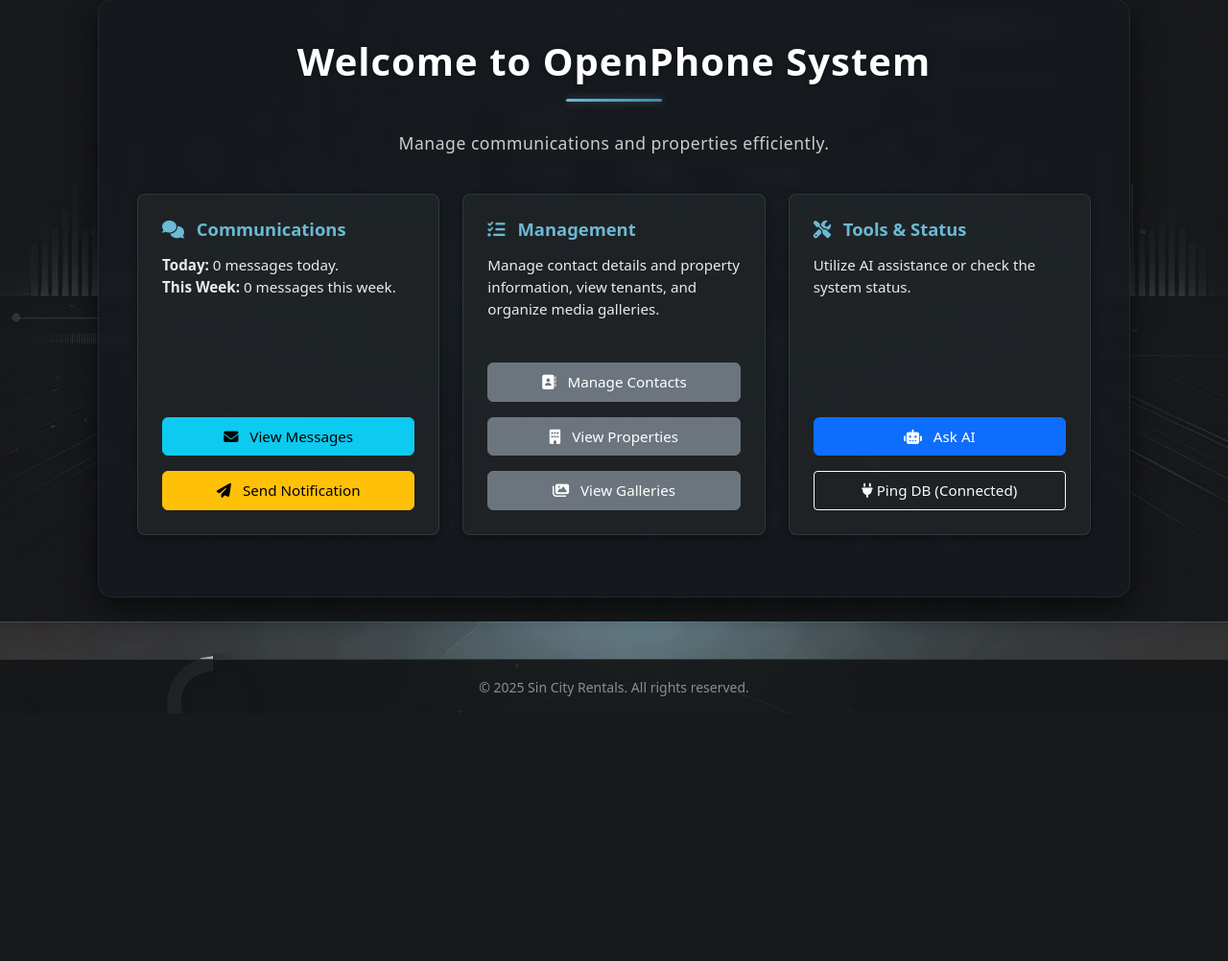
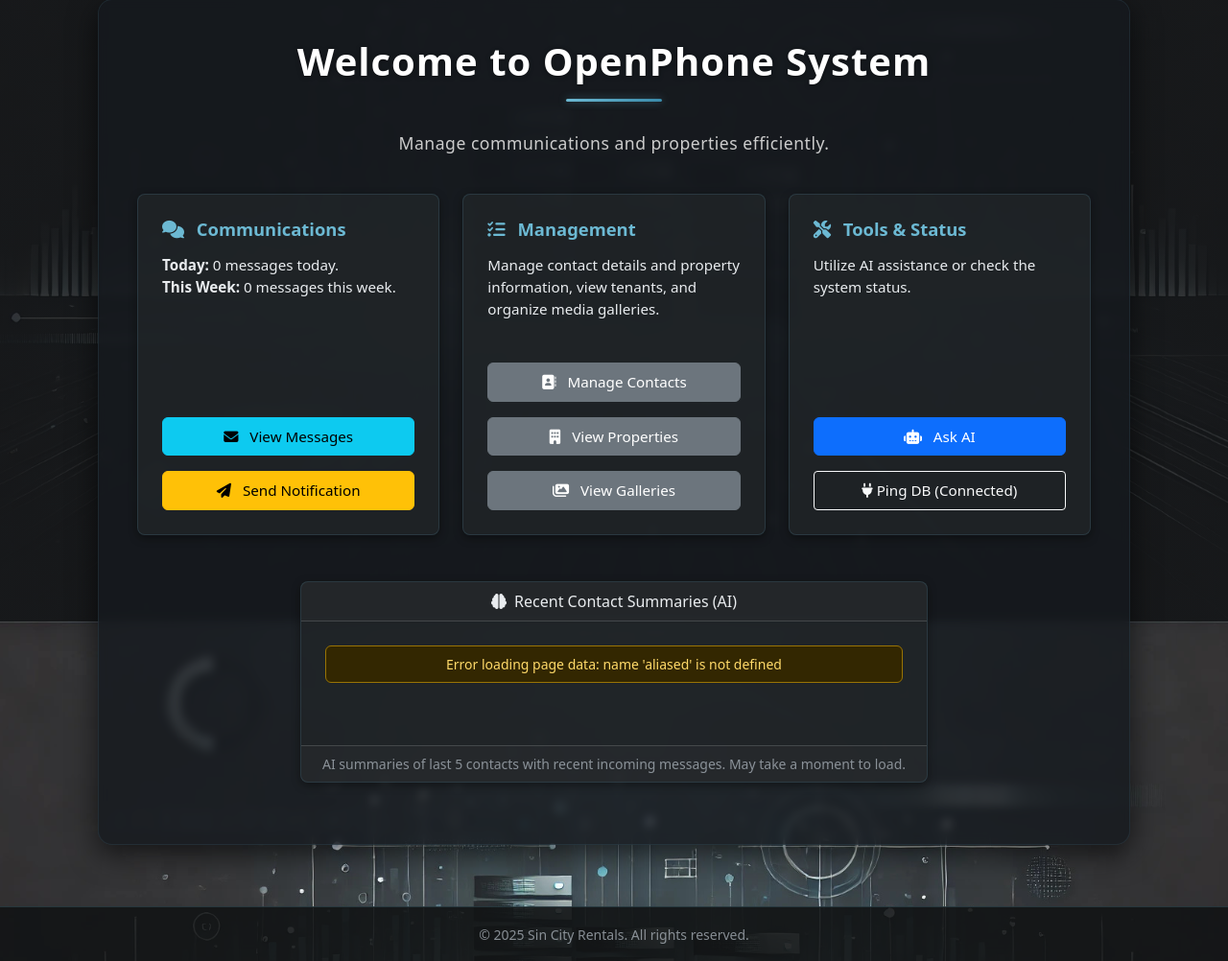
Before and after one commit to oakweb/openphone-monitor, a Flask app: page / in a window 1280 px wide. Shown: the part 152-1154 px from the top of the page at 96% size. Before the commit the page ends 896 px from the top, so only its background shows below. Run offline with Flask 3, Linux system fonts and the light colour scheme; some libraries are stand-ins or nearby versions.

Commit message:
feat: Implement AI summary card on dashboard

```diff
--- a/main.py
+++ b/main.py
@@ -281,178 +281,132 @@ def inject_now():
 # --- INDEX ROUTE ---
 @app.route("/")
 def index():
-    db_status = "?"
-    summary_today = "?"
-    summary_week = "?"
+    """Displays the main dashboard including AI summaries for last 5 contacts."""
+    db_status = "?"; summary_today = "?"; summary_week = "?"
+    ai_summaries = [] # List to hold AI summary results
+    error_message = None # For general page errors
+
     try:
+        # --- Basic Stats (Existing Logic) ---
         db.session.execute(text("SELECT 1"))
         db_status = "Connected"
         now_utc = datetime.now(timezone.utc)
-        start_today_utc = datetime.combine(
-            now_utc.date(), datetime.min.time(), tzinfo=timezone.utc
+        start_today_utc = datetime.combine(now_utc.date(), datetime.min.time(), tzinfo=timezone.utc)
+        start_week_utc  = start_today_utc - timedelta(days=start_today_utc.weekday())
+        count_today = (db.session.query(func.count(Message.id)).filter(Message.timestamp >= start_today_utc).scalar() or 0)
+        count_week = (db.session.query(func.count(Message.id)).filter(Message.timestamp >= start_week_utc).scalar() or 0)
+        summary_today = f"{count_today} messages today."
+        summary_week  = f"{count_week} messages this week."
+
+        # --- AI Summaries Logic ---
+        current_app.logger.info("Starting AI summary generation for dashboard...")
+
+        # Query to get the 5 most recent distinct incoming phone numbers
+        # Using a subquery with ROW_NUMBER()
+        message_alias = aliased(Message)
+        contact_alias = aliased(Contact)
+
+        subq = (
+            select(
+                message_alias.phone_number,
+                message_alias.timestamp,
+                contact_alias.contact_name,
+                func.row_number().over(
+                    partition_by=message_alias.phone_number,
+                    order_by=message_alias.timestamp.desc()
+                ).label('rn')
+            )
+            .outerjoin(contact_alias, message_alias.phone_number == contact_alias.phone_number) # Use outerjoin to include numbers not in contacts table
+            .where(message_alias.direction == 'incoming')
+            .subquery('ranked_messages')
         )
-        start_week_utc = start_today_utc - timedelta(days=start_today_utc.weekday())
-        count_today = (
-            db.session.query(func.count(Message.id))
-            .filter(Message.timestamp >= start_today_utc)
-            .scalar()
-            or 0
+
+        latest_contacts_query = (
+            select(subq.c.phone_number, subq.c.contact_name)
+            .where(subq.c.rn == 1)
+            .order_by(subq.c.timestamp.desc())
+            .limit(5)
         )
-        count_week = (
-            db.session.query(func.count(Message.id))
-            .filter(Message.timestamp >= start_week_utc)
-            .scalar()
-            or 0
-        )
-        summary_today = f"{count_today} messages today."
-        summary_week = f"{count_week} messages this week."
+
+        latest_contacts_result = db.session.execute(latest_contacts_query).all()
+        current_app.logger.info(f"Found {len(latest_contacts_result)} recent contacts for AI summary.")
+
+        if not openai.api_key:
+             current_app.logger.error("OpenAI API key not configured. Skipping AI summaries.")
+             error_message = "AI Summaries disabled: OpenAI API key not set."
+        elif latest_contacts_result:
+            # For each contact, get last ~3 messages and call OpenAI
+            for phone_number, contact_name in latest_contacts_result:
+                summary_info = {'phone': phone_number, 'name': contact_name or phone_number, 'summary': 'Could not generate summary.', 'error': None}
+                try:
+                    # Get last 3 messages (body only) for context
+                    recent_messages = (
+                        Message.query
+                        .filter(Message.phone_number == phone_number)
+                        .order_by(Message.timestamp.desc())
+                        .limit(3)
+                        .all()
+                    )
+                    # Reverse to get chronological order for the prompt
+                    recent_messages.reverse()
+                    message_texts = "\n".join([f"- {m.body}" for m in recent_messages if m.body])
+
+                    if not message_texts:
+                        summary_info['summary'] = "No recent message text found."
+                        ai_summaries.append(summary_info)
+                        continue
+
+                    display_name = contact_name if contact_name and not contact_name.isdigit() else phone_number
+
+                    prompt = (
+                        f"You are an assistant for Sin City Rentals property management. "
+                        f"Summarize the main point, request, or topic from these recent SMS messages from '{display_name}'. "
+                        f"Be very concise (ideally one short sentence like 'Requested info about XYZ property' or 'Sent quote for $ABC'). "
+                        f"Focus on the *latest* message if applicable. Mention specific properties or dollar amounts if present.\n\n"
+                        f"Recent Messages (oldest first):\n{message_texts}"
+                    )
+
+                    current_app.logger.debug(f"Calling OpenAI for {display_name}...")
+                    # Make sure OPENAI_API_KEY is set in your environment
+                    response = openai.chat.completions.create(
+                        model="gpt-3.5-turbo", # Or use "gpt-4" if preferred/available
+                        messages=[
+                            {"role": "system", "content": "Provide a concise one-sentence summary."},
+                            {"role": "user", "content": prompt}
+                        ],
+                        temperature=0.2, # Lower temperature for more focused summaries
+                        max_tokens=60
+                    )
+                    ai_summary = response.choices[0].message.content.strip()
+                    summary_info['summary'] = ai_summary
+                    current_app.logger.debug(f"OpenAI summary for {display_name}: {ai_summary}")
+
+                except Exception as ai_err:
+                    current_app.logger.error(f"OpenAI API call failed for {phone_number}: {ai_err}", exc_info=True)
+                    summary_info['error'] = f"AI analysis failed: {ai_err}"
+                    summary_info['summary'] = "AI analysis failed." # Overwrite default msg
+
+                ai_summaries.append(summary_info)
+        else:
+             current_app.logger.info("No recent incoming messages found to summarize.")
+
+
     except Exception as ex:
-        db.session.rollback()
-        db_status = f"Error: {ex}"
-        app.logger.error(f"❌ DB Error index: {ex}")
+        db.session.rollback() # Rollback general errors
+        app.logger.error(f"❌ Error loading index page: {ex}", exc_info=True)
+        error_message = f"Error loading page data: {ex}"
+        # Fallback for basic stats if they also failed
+        if db_status != "Connected": db_status = f"Error: {ex}"
+
+
     return render_template(
         "index.html",
         db_status=db_status,
         summary_today=summary_today,
         summary_week=summary_week,
+        ai_summaries=ai_summaries, # Pass summaries to template
+        error=error_message        # Pass general errors
     )
-
-
-# --- PROPERTY ROUTES ---
-@app.route("/properties")
-def properties_list_view():
-    properties = Property.query.order_by(Property.name).all()
-    return render_template("properties_list.html", properties=properties)
-
-
-@app.route("/property/<int:property_id>")
-def property_detail_view(property_id):
-    current_app.logger.info(f"--- /property/{property_id} route accessed ---")
-    try:
-        prop = db.session.get(Property, property_id)
-        if not prop:
-            abort(404, description="Property not found")  # Correctly indented
-        current_app.logger.debug(f" Found property: {prop.name}")
-        tenants = (
-            Tenant.query.filter_by(property_id=property_id).order_by(Tenant.name).all()
-        )
-        current_app.logger.debug(
-            f" Found {len(tenants)} tenants for property {prop.id}"
-        )
-        property_identifier_string = f"(ID:{property_id})"
-        relevant_history = (
-            NotificationHistory.query.filter(
-                NotificationHistory.properties_targeted.like(
-                    f"%{property_identifier_string}%"
-                )
-            )
-            .order_by(NotificationHistory.timestamp.desc())
-            .limit(50)
-            .all()
-        )
-        current_app.logger.debug(
-            f" Found {len(relevant_history)} relevant history entries for property {prop.id}"
-        )
-        return render_template(
-            "property_detail.html", prop=prop, tenants=tenants, history=relevant_history
-        )
-    except Exception as e:
-        current_app.logger.error(
-            f"❌ Error loading property detail page for ID {property_id}: {e}",
-            exc_info=True,
-        )
-        flash(f"An error occurred while loading property details: {e}", "danger")
-        return redirect(url_for("properties_list_view"))
-
-
-# --- MESSAGES, CONTACTS, ASSIGNMENT ROUTES ---
-@app.route("/messages")
-def messages_view():
-    """Displays message overview or detail for a specific number."""
-    target_phone_number = request.args.get("phone_number")
-    app.logger.debug(f"Accessing messages_view. Target phone: {target_phone_number}")
-    try:
-        if target_phone_number:
-            app.logger.debug(f"--- Loading DETAIL view for {target_phone_number} ---")
-            msgs_for_number = (
-                Message.query.options(
-                    joinedload(Message.property), joinedload(Message.contact)
-                )
-                .filter(Message.phone_number == target_phone_number)
-                .order_by(Message.timestamp.desc())
-                .all()
-            )
-            app.logger.debug(
-                f"Query for {target_phone_number} returned {len(msgs_for_number)} message objects."
-            )
-            is_known = False
-            contact_name = None
-            if msgs_for_number and msgs_for_number[0].contact:
-                contact = msgs_for_number[0].contact
-                is_known = True
-                contact_name = (
-                    contact.contact_name
-                    if contact.contact_name
-                    else contact.phone_number
-                )
-            if not is_known:
-                contact = db.session.get(Contact, target_phone_number)
-                if contact:
-                    is_known = True
-                    contact_name = (
-                        contact.contact_name
-                        if contact.contact_name
-                        else contact.phone_number
-                    )
-            app.logger.debug(
-                f"Contact lookup {target_phone_number}: known={is_known}, name='{contact_name}'"
-            )
-            return render_template(
-                "messages_detail.html",
-                phone_number=target_phone_number,
-                messages=msgs_for_number,
-                is_known=is_known,
-                contact_name=contact_name,
-            )
-        else:
-            # --- CORRECTED STRUCTURE for else block ---
-            app.logger.debug("--- Loading OVERVIEW view ---")
-            msgs_overview = (
-                Message.query.options(
-                    joinedload(Message.property), joinedload(Message.contact)
-                )
-                .order_by(Message.timestamp.desc())
-                .limit(100)
-                .all()
-            )
-            app.logger.debug(f"Query overview returned {len(msgs_overview)} messages.")
-            properties_list = Property.query.order_by(Property.name).all()
-            return render_template(
-                "messages_overview.html",
-                messages=msgs_overview,
-                properties=properties_list,
-            )
-            # --- END CORRECTION ---
-    except Exception as ex:
-        db.session.rollback()
-        app.logger.error(f"❌ Error messages_view: {ex}", exc_info=True)
-        error_msg = f"Error: {ex}"
-        flash(error_msg, "danger")
-        template_name = (
-            "messages_detail.html" if target_phone_number else "messages_overview.html"
-        )
-        try:
-            return render_template(
-                template_name,
-                messages=[],
-                properties=[],
-                phone_number=target_phone_number,
-                is_known=False,
-                contact_name=None,
-                error=error_msg,
-            )
-        except:
-            return redirect(url_for("index"))
 
 
 @app.route("/assign_property", methods=["POST"])
--- a/templates/index.html
+++ b/templates/index.html
@@ -47,6 +47,16 @@
      .btn-nav:hover { transform: scale(1.03); }
      .btn-nav i { margin-right: 0.5rem; } /* Space for icons */
 
+     /* AI Summary Card Specific Styles */
+     .ai-summary-card .list-group-item {
+         background-color: transparent; /* Make list items transparent */
+         border-color: rgba(108, 185, 211, 0.15); /* Match card border */
+         color: #e9ecef; /* Light text */
+         padding: 0.75rem 0; /* Adjust padding */
+     }
+     .ai-summary-card .list-group-item strong { color: #ffffff; } /* White name */
+
+
      /* Responsive */
      @media (max-width: 768px) {
          .welcome-title { font-size: 2rem; }
@@ -66,9 +76,8 @@
           <div class="tech-divider"></div>
           <p class="welcome-subtitle">Manage communications and properties efficiently.</p>
 
-          {# --- REMOVED Old Action Buttons --- #}
-
-          <div class="row text-white">
+          {# --- Row 1: Original Cards --- #}
+          <div class="row text-white mb-4"> {# Added margin-bottom #}
 
               <div class="col-lg-4 col-md-6 mb-4 d-flex"> {# Use lg-4 for 3 columns on large, md-6 for 2 on medium #}
                   <div class="card summary-card w-100">
@@ -78,7 +87,6 @@
                               <strong>Today:</strong> {{ summary_today | default('N/A') }}<br>
                               <strong>This Week:</strong> {{ summary_week | default('N/A') }}
                           </p>
-                          {# Use d-grid for stacked full-width buttons #}
                           <div class="d-grid gap-2">
                               <a href="{{ url_for('messages_view') }}" class="btn btn-info btn-nav">
                                   <i class="fas fa-envelope"></i> View Messages
@@ -119,8 +127,6 @@
                           <h5><i class="fas fa-tools"></i> Tools & Status</h5>
                           <p>
                               Utilize AI assistance or check the system status.
-                              {# Optional: Add unsorted count here if passed #}
-                              {# {% if unsorted_count is defined %} <br><strong>Unsorted Media:</strong> {{ unsorted_count }} {% endif %} #}
                           </p>
                            <div class="d-grid gap-2">
                                 <a href="{{ url_for('ask_view') }}" class="btn btn-primary btn-nav">
@@ -129,16 +135,55 @@
                                 <a href="{{ url_for('ping_route') }}" target="_blank" class="btn btn-outline-light btn-sm">
                                     <i class="fas fa-plug"></i> Ping DB ({{ db_status | default('Unknown') }})
                                 </a>
-                               {# Optionally link to unsorted gallery if count > 0 #}
-                               {# {% if unsorted_count > 0 %}
-                               <a href="{{ url_for('unsorted_gallery') }}" class="btn btn-outline-warning btn-sm">
-                                   <i class="fas fa-random"></i> View Unsorted Media
-                               </a>
-                               {% endif %} #}
+                                {# Optional: Link to unsorted gallery if count > 0 #}
+                                {# {% if unsorted_count > 0 %} ... {% endif %} #}
                            </div>
                       </div>
                   </div>
               </div>
-          </div> </div> {# End content-container-index #}
+          </div> {# End Row 1 #}
+
+          {# --- Row 2: AI Summary Card --- #}
+          <div class="row justify-content-center text-white"> {# Center the content in this row #}
+              <div class="col-lg-8 mb-4 d-flex"> {# Make card wider (e.g., 8 columns on large screens) #}
+                  <div class="card summary-card ai-summary-card w-100"> {# Added ai-summary-card class #}
+                      <div class="card-header">
+                          <i class="fas fa-brain me-1"></i>
+                          Recent Contact Summaries (AI)
+                      </div>
+                      <div class="card-body">
+                          {% if error %} {# Display general page errors if any #}
+                              <div class="alert alert-warning small p-2">{{ error }}</div>
+                          {% endif %}
+
+                          {% if ai_summaries %}
+                              <ul class="list-group list-group-flush">
+                                  {% for summary_item in ai_summaries %}
+                                      <li class="list-group-item">
+                                          <strong>{{ summary_item.name }}:</strong> {# Display contact name/number #}
+                                          <span class="text-white-50">{{ summary_item.summary }}</span> {# Display AI summary - using text-white-50 for contrast #}
+                                          {% if summary_item.error %}
+                                              <small class="d-block text-danger">({{ summary_item.error }})</small> {# Show error if AI failed #}
+                                          {% endif %}
+                                          {# Optional: Link to messages? #}
+                                          {# <a href="{{ url_for('messages_view', phone_number=summary_item.phone) }}" class="btn btn-sm btn-outline-secondary float-end">View</a> #}
+                                      </li>
+                                  {% endfor %}
+                              </ul>
+                          {% else %}
+                              {# Only show 'No messages' if there wasn't a general page error #}
+                              {% if not error %}
+                              <p class="card-text text-muted">No recent incoming messages to summarize.</p>
+                              {% endif %}
+                          {% endif %}
+                      </div>
+                      <div class="card-footer small text-muted">
+                          AI summaries of last 5 contacts with recent incoming messages. May take a moment to load.
+                      </div>
+                  </div>
+              </div>
+          </div> {# End Row 2 #}
+
+      </div> {# End content-container-index #}
   </div> {# End main-content-index #}
 {% endblock %}
```
Lines whose indentation alone changed are shown as unchanged.
